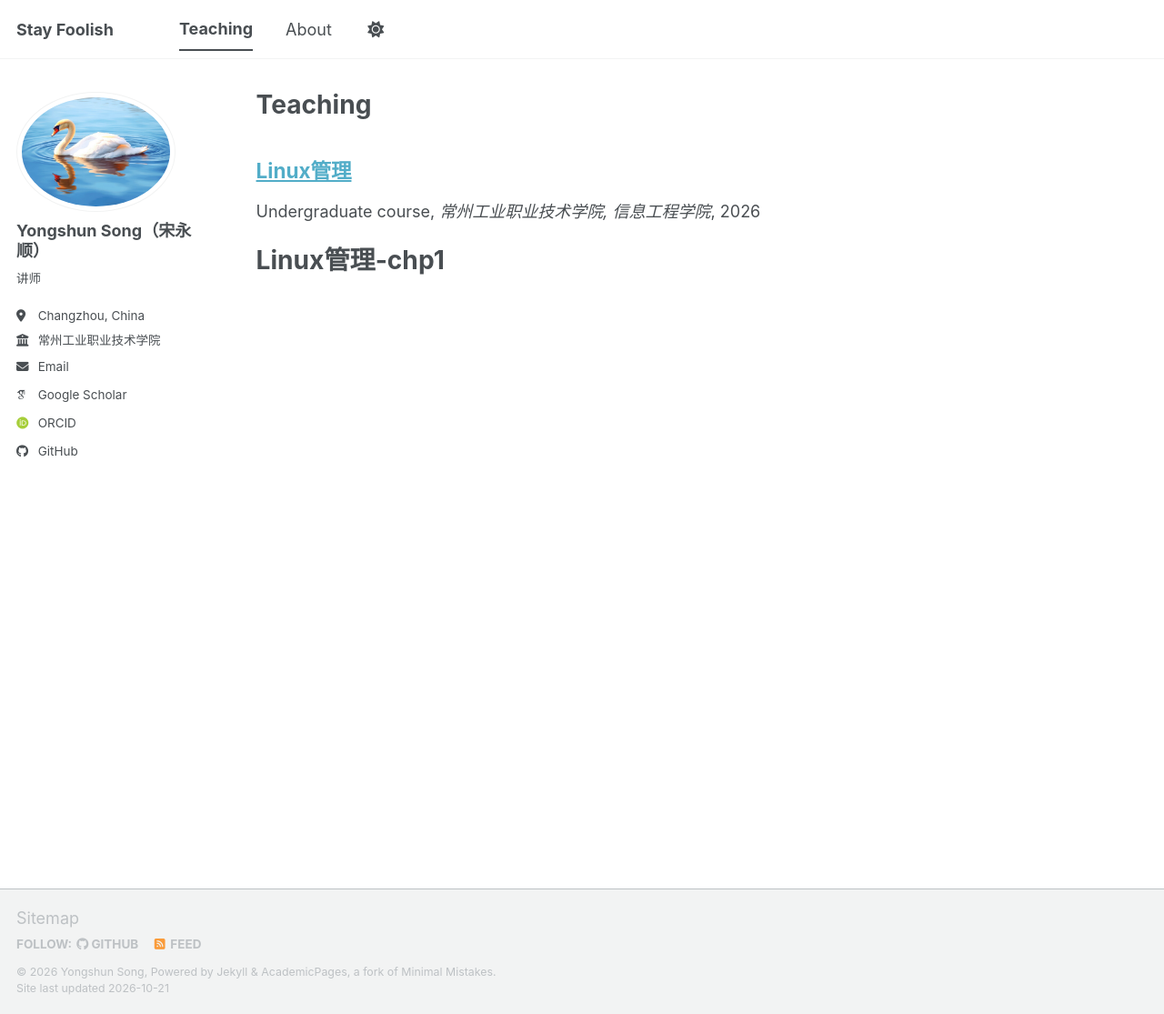
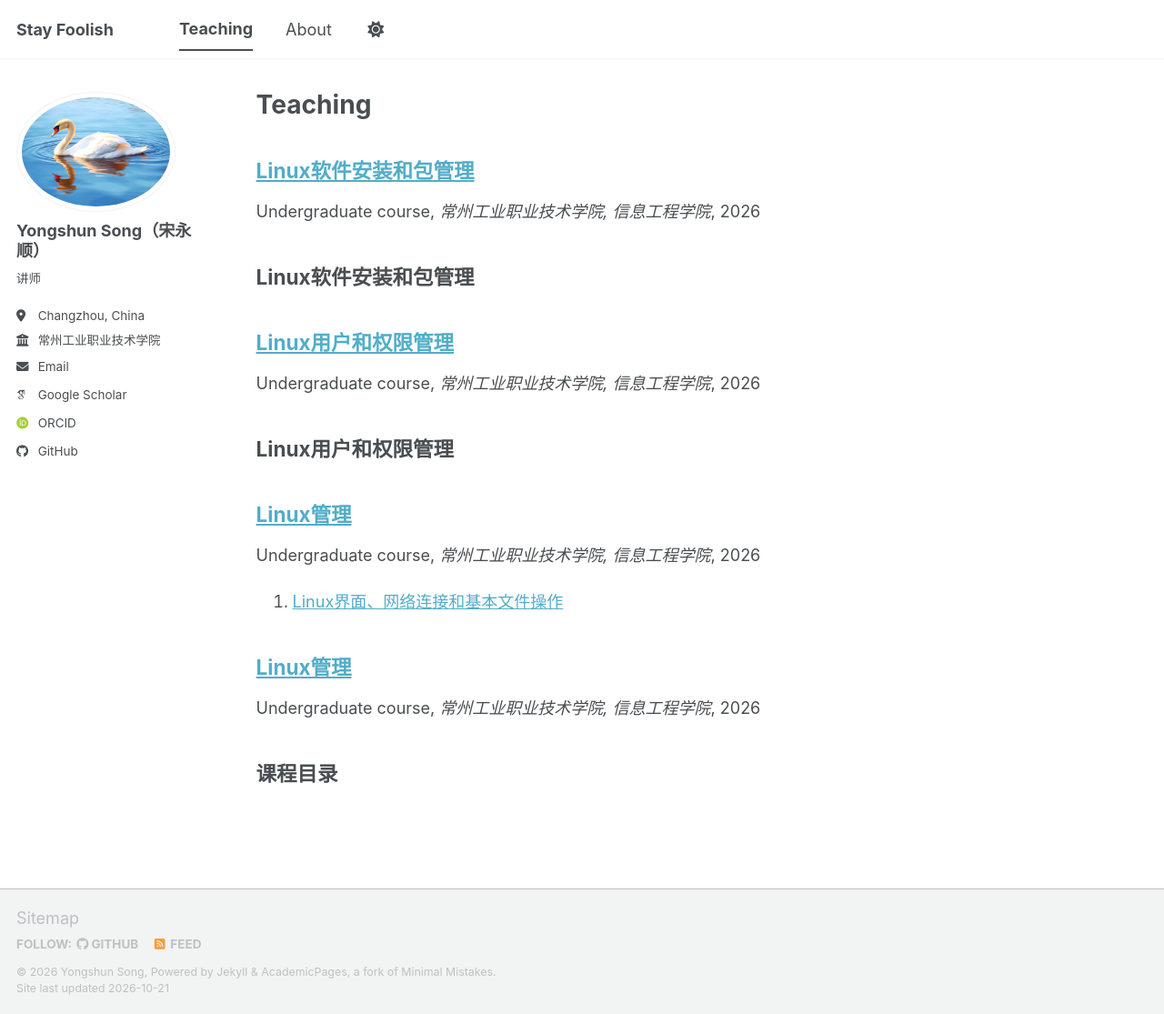
Before and after one commit to songyongshun/songyongshun.github.io, a Jekyll site: the page built from _pages/teaching.html, in a window 1280 px wide and 1115 px high. Shown: the whole window at 91% size. Built offline with Jekyll 4.4.1, drawn with Linux system fonts in a browser that asks for light colours; some web fonts are replaced; a script bundle is joined from its source files by our own code; library files that are not in the unit come from our copies; part of the change alters nothing that is shown.

Commit message:
更新课程首页为目录

````diff
--- a/_teaching/2026-spring-teaching-1.md
+++ b/_teaching/2026-spring-teaching-1.md
@@ -8,60 +8,32 @@ date: 2026-03-01
 location: "Changzhou, China"
 ---
 
+## 课程目录
 
-Linux管理-chp1
-===========
+欢迎学习Linux管理课程！本课程将帮助你掌握Linux系统的基本操作和管理技能。
 
-## 熟悉linux系统界面和基本操作
-- 打开虚拟机软件VMWare Workstation，找到已安装的操作系统CentOS 8，并启动。（弹出提示窗口时，请选择“我已复制了虚拟机”选项）。
+### 章节列表
 
-- 等待CentOS 8系统启动完成后，登录到系统中。用户名是默认的lenovo，密码是123456。(如果不显示密码界面，请按下空格下激活登录界面)。
+1. [Linux界面、网络连接和基本文件操作](/teaching/2026-spring-teaching/chapter-1/)
+2. [Linux用户和权限管理](/teaching/2026-spring-teaching/chapter-2/)
+3. [Linux软件安装和包管理](/teaching/2026-spring-teaching/chapter-3/)
 
-- 熟悉Linux系统的基本界面和操作。
+### 课程说明
 
-  - 左上方的**活动**按钮可以打开应用程序菜单，显示系统中安装的应用程序和工具。
+本课程采用分层结构组织，每个章节都包含理论讲解和实践练习。建议按照顺序学习，以确保掌握必要的基础知识。
 
-  - 右上方的**系统状态栏**显示当前时间、电池状态、网络连接等信息。点击系统状态栏可以访问系统设置和其他功能。
+### 学习建议
 
-  - 请找到以下应用程序并打开它们：
-    - 终端（Terminal）：这是一个命令行界面，可以输入Linux命令进行操作。
-    - 文件管理器（Files）：这是一个图形界面工具，可以浏览和管理文件和目录。
-    - 文本编辑器（Text Editor）：这是一个简单的文本编辑工具，可以创建和编辑文本文件。
-    - Firefox浏览器：这是一个网络浏览器，可以访问互联网。
+- **理论学习**：先阅读每个章节的理论部分，理解基本概念
+- **实践操作**：在虚拟机环境中进行实际操作练习
+- **课后复习**：完成每个章节的课后作业，巩固所学知识
+- **问题解决**：遇到问题时，可以参考故障排除部分或查阅相关文档
 
+### 技术支持
 
-## 网络连接
-注意，首先确保宿主操作系统已连接到网络。
+如果在学习过程中遇到问题，可以：
+1. 查看章节末尾的故障排除部分
+2. 参考Linux官方文档
+3. 在课程讨论区提问
 
-- 在VMWare Workstation软件中，顶部菜单栏找到“编辑”->"虚拟网络编辑器"，在弹出的窗口中点击“添加网络”，选择一个未使用的网络（例如VMNet8），点击“确定”完成添加。
-- 如果“添加网络”按钮不可用，请先点击“更改设置”按钮，输入管理员密码后再进行添加。
-![alt text](image.png)
-
-- 在“虚拟网络编辑器”窗口中，选择刚才添加的网络（例如VMNet8），将“连接类型”设置为“NAT”，点击“确定”保存设置。
-- 在子网设置中，确保子网IP地址和子网掩码设置正确，例如：
-  - 子网IP地址：192.168.118.0
-  - 子网掩码：255.255.255.0
-
-![alt text](image-1.png)
-
-- 在VMWare Workstation软件中，顶部菜单栏找到“虚拟机”->“设置”，将“网络适配器”的“网络连接”设置为NAS模式。
-- 在**系统状态栏**中，点击网络图标，查看当前的网络连接状态。
-
-## 使用终端练习文件基本操作
-请下载该文件，[basic-file.sh](/files/teaching/2026-spring-teaching-1/basic-file.sh)
-
-存储到/home/lenovo目录下，并使用终端进入该目录，执行以下命令:
-
-```bash
-cd /home/lenovo
-chmod +x basic-file.sh
-./basic-file.sh
-```
-该脚本将创建一个名为“basic-file-command”的目录。可以使用文件管理器浏览到该目录，查看文件内容如何随着练习的进程而发生变化。
-
-
-注意：如果提示没有权限，可以通过添加sudo命令来提升权限：
-```bash
-sudo ./basic-file.sh
-```
-当提示输入密码的时候，请输入123456（注意输入密码时不会显示任何字符）。
+祝你学习愉快！
--- /dev/null
+++ b/_teaching/2026-spring-teaching/chapter-1.md
@@ -0,0 +1,75 @@
+---
+title: "Linux管理"
+collection: teaching
+type: "Undergraduate course"
+permalink: /teaching/2026-spring-teaching-1
+venue: "常州工业职业技术学院, 信息工程学院"
+date: 2026-03-01
+location: "Changzhou, China"
+---
+
+
+1. [Linux界面、网络连接和基本文件操作](/teaching/2026-spring-teaching/chapter-1/)
+
+2. [Linux用户和权限管理](/teaching/2026-spring-teaching/chapter-2/)
+
+3. [Linux软件安装和包管理](/teaching/2026-spring-teaching/chapter-3/)
+
+
+===========
+
+## 熟悉linux系统界面和基本操作
+- 打开虚拟机软件VMWare Workstation，找到已安装的操作系统CentOS 8，并启动。（弹出提示窗口时，请选择“我已复制了虚拟机”选项）。
+
+- 等待CentOS 8系统启动完成后，登录到系统中。用户名是默认的lenovo，密码是123456。(如果不显示密码界面，请按下空格下激活登录界面)。
+
+- 熟悉Linux系统的基本界面和操作。
+
+  - 左上方的**活动**按钮可以打开应用程序菜单，显示系统中安装的应用程序和工具。
+
+  - 右上方的**系统状态栏**显示当前时间、电池状态、网络连接等信息。点击系统状态栏可以访问系统设置和其他功能。
+
+  - 请找到以下应用程序并打开它们：
+    - 终端（Terminal）：这是一个命令行界面，可以输入Linux命令进行操作。
+    - 文件管理器（Files）：这是一个图形界面工具，可以浏览和管理文件和目录。
+    - 文本编辑器（Text Editor）：这是一个简单的文本编辑工具，可以创建和编辑文本文件。
+    - Firefox浏览器：这是一个网络浏览器，可以访问互联网。
+
+
+## 网络连接
+注意，首先确保宿主操作系统已连接到网络。
+
+- 在VMWare Workstation软件中，顶部菜单栏找到“编辑”->"虚拟网络编辑器"，在弹出的窗口中点击“添加网络”，选择一个未使用的网络（例如VMNet8），点击“确定”完成添加。
+- 如果“添加网络”按钮不可用，请先点击“更改设置”按钮，输入管理员密码后再进行添加。
+![alt text](image.png)
+
+- 在“虚拟网络编辑器”窗口中，选择刚才添加的网络（例如VMNet8），将“连接类型”设置为“NAT”，点击“确定”保存设置。
+- 在子网设置中，确保子网IP地址和子网掩码设置正确，例如：
+  - 子网IP地址：192.168.118.0
+  - 子网掩码：255.255.255.0
+
+![alt text](image-1.png)
+
+- 在VMWare Workstation软件中，顶部菜单栏找到“虚拟机”->“设置”，将“网络适配器”的“网络连接”设置为NAS模式。
+![alt text](image-2.png)
+- 在**系统状态栏**中，点击网络图标，查看当前的网络连接状态。当出现“已连接（Wired Connected）”状态时，说明网络连接成功。可以尝试打开Firefox浏览器，访问一个网站（例如www.baidu.com）来验证网络连接是否正常。
+![alt text](image-3.png)
+
+## 使用终端练习文件基本操作
+请下载该文件，[basic-file.sh](/files/teaching/2026-spring-teaching-1/basic-file.sh)
+
+存储到/home/lenovo目录下，并使用终端进入该目录，执行以下命令:
+
+```bash
+cd /home/lenovo
+chmod +x basic-file.sh
+./basic-file.sh
+```
+该脚本将创建一个名为“basic-file-command”的目录。可以使用文件管理器浏览到该目录，查看文件内容如何随着练习的进程而发生变化。
+
+
+注意：如果提示没有权限，可以通过添加sudo命令来提升权限：
+```bash
+sudo ./basic-file.sh
+```
+当提示输入密码的时候，请输入123456（注意输入密码时不会显示任何字符）。
--- /dev/null
+++ b/_teaching/2026-spring-teaching/chapter-2.md
@@ -0,0 +1,172 @@
+---
+title: "Linux用户和权限管理"
+collection: teaching
+type: "Undergraduate course"
+permalink: /teaching/2026-spring-teaching/chapter-2
+venue: "常州工业职业技术学院, 信息工程学院"
+date: 2026-03-01
+location: "Changzhou, China"
+---
+
+## Linux用户和权限管理
+
+### 1. 用户管理基础
+- **用户分类**：
+  - 超级用户（root）：拥有系统最高权限
+  - 普通用户：拥有有限的系统权限
+  - 系统用户：用于运行系统服务
+
+### 2. 用户管理命令
+
+#### 查看用户信息
+```bash
+# 查看当前用户
+whoami
+
+# 查看所有登录用户
+who
+
+# 查看用户详细信息
+id username
+
+# 查看用户列表
+cat /etc/passwd
+```
+
+#### 用户管理
+```bash
+# 添加用户
+useradd username
+
+# 设置用户密码
+passwd username
+
+# 删除用户
+userdel username
+
+# 修改用户信息
+usermod -s /bin/bash username
+```
+
+### 3. 权限管理
+
+#### 文件权限类型
+- **读权限（r）**：4
+- **写权限（w）**：2
+- **执行权限（x）**：1
+
+#### 查看文件权限
+```bash
+# 查看文件详细信息
+ls -l filename
+
+# 查看目录权限
+ls -ld directoryname
+```
+
+#### 修改文件权限
+```bash
+# 使用数字方式修改权限
+chmod 755 filename
+
+# 使用符号方式修改权限
+chmod u+rwx,g+rx,o+r filename
+
+# 修改文件所有者
+chown username filename
+
+# 修改文件所属组
+chgrp groupname filename
+```
+
+### 4. 用户组管理
+
+#### 组管理命令
+```bash
+# 查看用户组
+cat /etc/group
+
+# 添加用户组
+groupadd groupname
+
+# 删除用户组
+groupdel groupname
+
+# 将用户添加到组
+usermod -a -G groupname username
+```
+
+### 5. 特殊权限
+
+#### SUID权限
+```bash
+# 设置SUID权限
+chmod u+s filename
+```
+
+#### SGID权限
+```bash
+# 设置SGID权限
+chmod g+s directoryname
+```
+
+#### 粘滞位（Sticky Bit）
+```bash
+# 设置粘滞位
+chmod +t directoryname
+```
+
+### 6. 实践练习
+
+#### 创建用户和组
+```bash
+# 创建用户组
+groupadd developers
+
+# 创建用户并添加到组
+useradd -g developers -m -s /bin/bash developer1
+passwd developer1
+
+# 创建多个用户
+useradd -g developers -m -s /bin/bash developer2
+passwd developer2
+```
+
+#### 设置项目目录权限
+```bash
+# 创建项目目录
+mkdir /home/developers
+
+# 设置目录权限
+chown root:developers /home/developers
+chmod 775 /home/developers
+
+# 设置粘滞位
+chmod +t /home/developers
+```
+
+### 7. 权限故障排除
+
+#### 常见权限问题
+- **权限不足**：检查文件/目录权限设置
+- **无法执行脚本**：确保脚本有执行权限
+- **无法访问目录**：检查目录的读和执行权限
+
+#### 权限检查命令
+```bash
+# 检查文件权限
+ls -l filename
+
+# 检查目录权限
+ls -ld directoryname
+
+# 检查用户所属组
+groups username
+```
+
+### 8. 课后作业
+1. 创建一个名为"students"的用户组
+2. 添加3个用户到该组
+3. 创建一个共享目录，设置适当的权限
+4. 练习使用chmod命令修改文件权限
+5. 理解SUID、SGID和粘滞位的作用
--- /dev/null
+++ b/_teaching/2026-spring-teaching/chapter-3.md
@@ -0,0 +1,122 @@
+---
+title: "Linux软件安装和包管理"
+collection: teaching
+type: "Undergraduate course"
+permalink: /teaching/2026-spring-teaching/chapter-3
+venue: "常州工业职业技术学院, 信息工程学院"
+date: 2026-03-01
+location: "Changzhou, China"
+---
+
+## Linux软件安装和包管理
+
+### 1. 软件包管理器介绍
+- **RPM包管理器**：Red Hat Package Manager，用于安装、更新和删除RPM格式的软件包
+- **YUM包管理器**：Yellowdog Updater Modified，基于RPM的高级包管理器
+- **DNF包管理器**：Dandified YUM，YUM的下一代版本，性能更好
+
+### 2. 常用软件包管理命令
+
+#### RPM命令
+```bash
+# 安装RPM包
+rpm -ivh package_name.rpm
+
+# 查看已安装的软件包
+rpm -qa
+
+# 查看软件包信息
+rpm -qi package_name
+
+# 卸载软件包
+rpm -e package_name
+```
+
+#### YUM/DNF命令
+```bash
+# 更新系统
+yum update
+# 或者使用DNF
+dnf update
+
+# 安装软件包
+yum install package_name
+# 或者使用DNF
+dnf install package_name
+
+# 搜索软件包
+yum search keyword
+# 或者使用DNF
+dnf search keyword
+
+# 查看已安装的软件包
+yum list installed
+# 或者使用DNF
+dnf list installed
+
+# 卸载软件包
+yum remove package_name
+# 或者使用DNF
+dnf remove package_name
+```
+
+### 3. 源码编译安装
+```bash
+# 下载源码包
+wget http://example.com/package.tar.gz
+
+# 解压源码包
+tar -zxvf package.tar.gz
+
+# 进入源码目录
+cd package_directory
+
+# 配置编译选项
+./configure
+
+# 编译源码
+make
+
+# 安装编译结果
+make install
+```
+
+### 4. 实践练习
+请下载并安装以下软件：
+- wget：用于从网络下载文件
+- htop：系统监控工具
+- git：版本控制系统
+
+使用以下命令进行安装：
+```bash
+# 安装wget
+yum install wget
+
+# 安装htop
+yum install htop
+
+# 安装git
+yum install git
+```
+
+### 5. 软件仓库配置
+- **默认仓库**：系统自带的软件仓库
+- **EPEL仓库**：Extra Packages for Enterprise Linux，提供更多软件包
+- **第三方仓库**：如RPM Fusion等
+
+添加EPEL仓库：
+```bash
+yum install epel-release
+# 或者使用DNF
+dnf install epel-release
+```
+
+### 6. 故障排除
+- **依赖问题**：使用`yum deplist package_name`查看依赖关系
+- **冲突问题**：使用`yum check`检查包冲突
+- **损坏的包**：使用`yum reinstall package_name`重新安装
+
+### 7. 课后作业
+1. 安装并配置一个Web服务器（如Apache或Nginx）
+2. 学习使用`systemctl`命令管理服务
+3. 尝试从源码编译安装一个简单的程序
````
Also changed, not shown: _teaching/image-2.png (added), _teaching/image-3.png (added).
